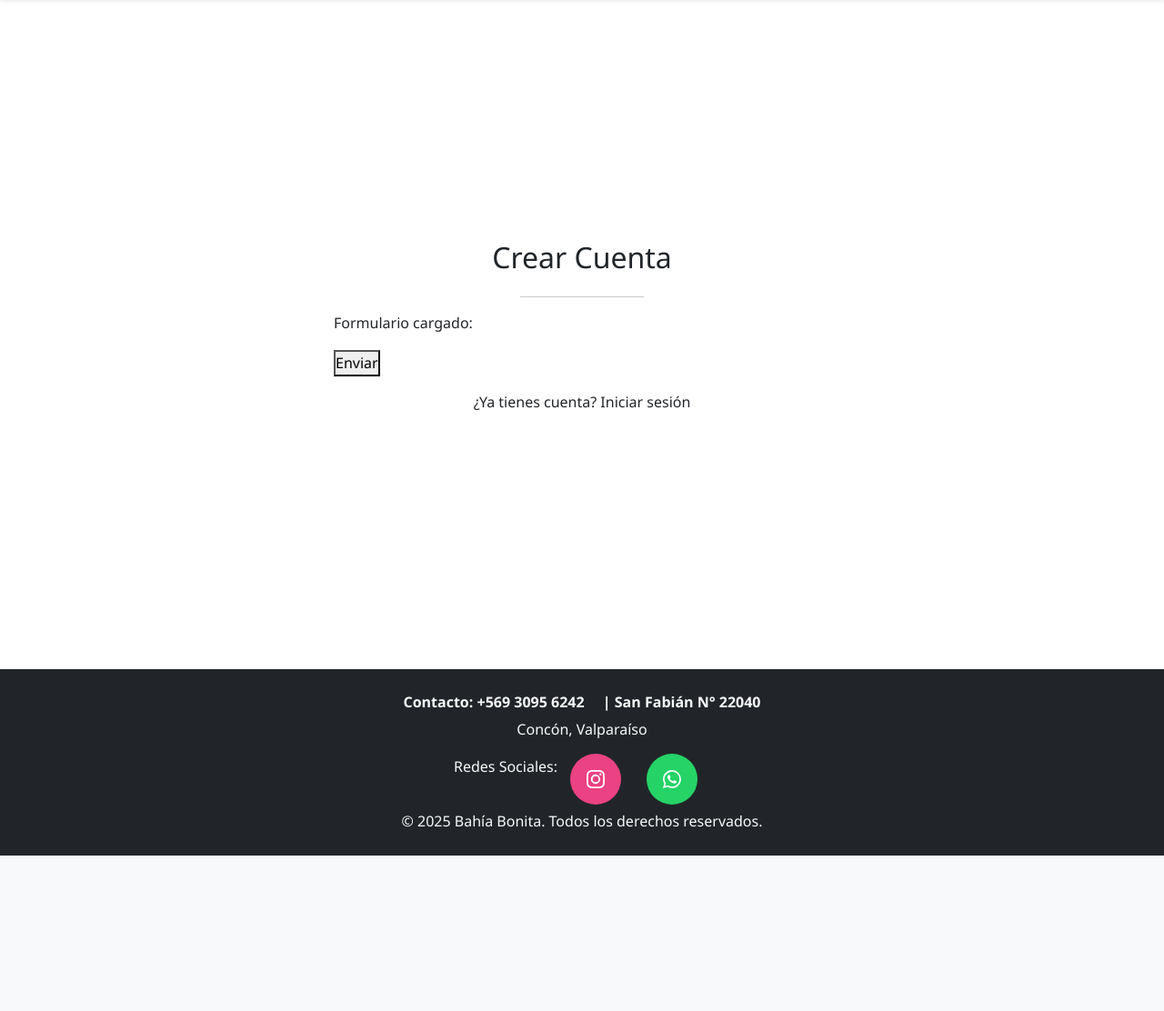
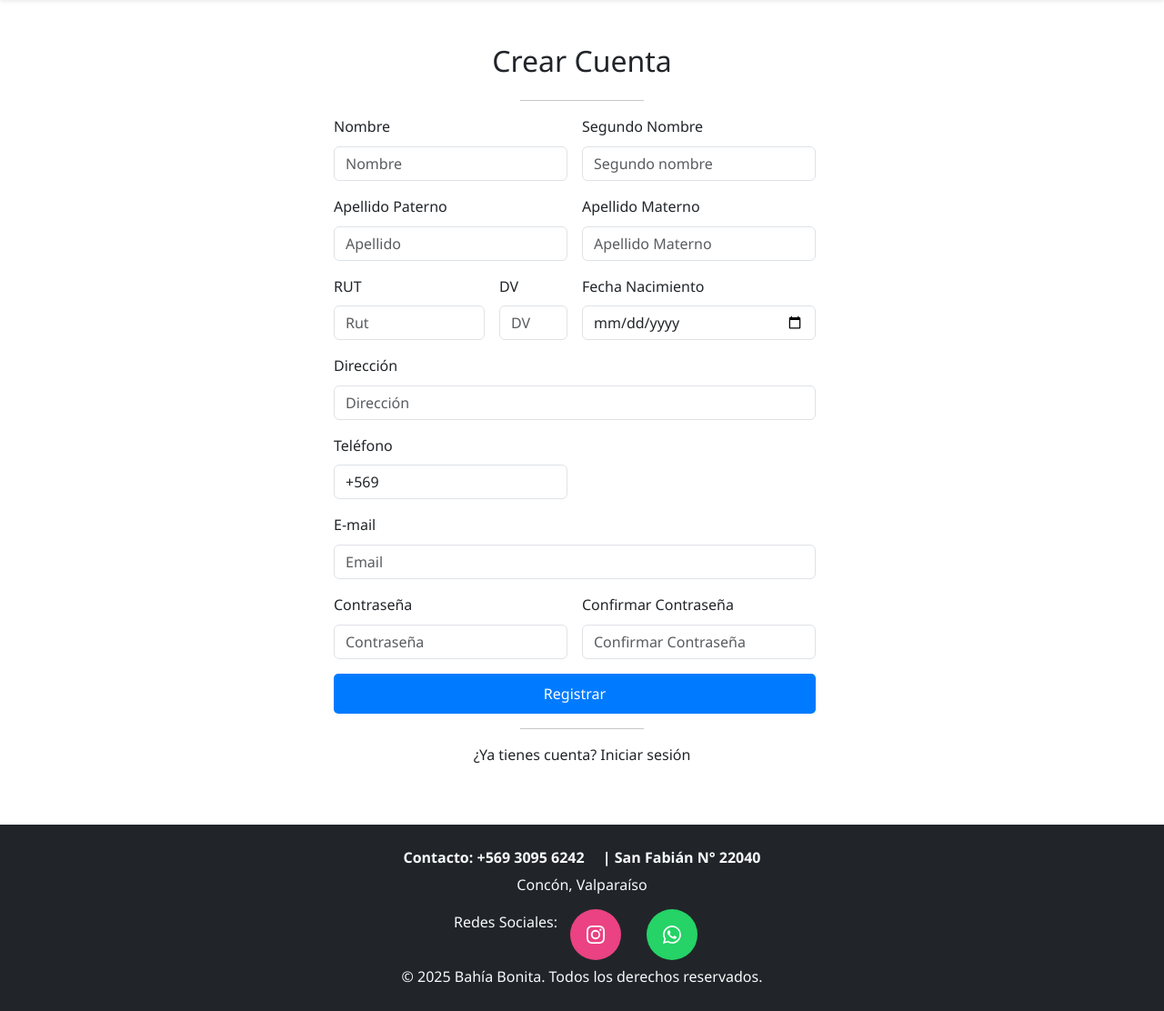
Before and after one commit to MaDemartini/BahiaBonita, a Django app: page /registro/ in a window 1280 px wide. Shown: the part 102-1214 px from the top of the page at 91% size. Before the commit the page ends 1043 px from the top, so only its background shows below. Run offline with Django 5.2, Linux system fonts and the light colour scheme; some libraries are stand-ins or nearby versions.

Commit message:
funcionando
registro de usuarios rdy

```diff
--- a/projects/forms.py
+++ b/projects/forms.py
@@ -16,22 +16,22 @@
     )
 
 class RegisterForm(forms.ModelForm):
-    re_password = forms.CharField(label='Confirmar Contraseña', max_length=100, widget=forms.PasswordInput(attrs={'placeholder': 'Confirmar Contraseña'}))
+    re_password = forms.CharField(label='Confirmar Contraseña', max_length=100, widget=forms.PasswordInput(attrs={'class': 'form-control','placeholder': 'Confirmar Contraseña'}))
     class Meta:
         model = Persona
         fields = ['nombre', 's_nombre', 'apellido', 's_apellido', 'rut', 'dv', 'fecha_nacimiento', 'direccion', 'telefono', 'email', 'password']
         widgets = {
             'nombre': forms.TextInput(attrs={'class': 'form-control', 'placeholder': 'Nombre'}),
             's_nombre': forms.TextInput(attrs={'class': 'form-control', 'placeholder': 'Segundo nombre'}),
-            'apellido': forms.TextInput(attrs={'placeholder': 'Apellido'}),
-            's_apellido': forms.TextInput(attrs={'placeholder': 'Apellido Materno'}),
-            'rut': forms.TextInput(attrs={'placeholder': 'Rut'}),
-            'dv': forms.TextInput(attrs={'placeholder': 'DV'}),
-            'fecha_nacimiento': forms.DateInput(attrs={'placeholder': 'Fecha de Nacimiento', 'type': 'date'}),
-            'direccion': forms.TextInput(attrs={'placeholder': 'Dirección'}),
-            'telefono': forms.TextInput(attrs={'placeholder': 'Teléfono'}),
-            'email': forms.EmailInput(attrs={'placeholder': 'Email'}),
-            'password': forms.PasswordInput(attrs={'placeholder': 'Contraseña'}),
+            'apellido': forms.TextInput(attrs={'class': 'form-control','placeholder': 'Apellido'}),
+            's_apellido': forms.TextInput(attrs={'class': 'form-control','placeholder': 'Apellido Materno'}),
+            'rut': forms.TextInput(attrs={'class': 'form-control','placeholder': 'Rut'}),
+            'dv': forms.TextInput(attrs={'class': 'form-control','placeholder': 'DV'}),
+            'fecha_nacimiento': forms.DateInput(attrs={'class': 'form-control', 'placeholder': 'Fecha de Nacimiento', 'type': 'date'}),
+            'direccion': forms.TextInput(attrs={'class': 'form-control','placeholder': 'Dirección'}),
+            'telefono': forms.TextInput(attrs={'class': 'form-control','value': '+569'}),
+            'email': forms.EmailInput(attrs={'class': 'form-control','placeholder': 'Email'}),
+            'password': forms.PasswordInput(attrs={'class': 'form-control','placeholder': 'Contraseña'}),
         }
 
 #funcion para validar rut y dv
--- a/projects/templates/register.html
+++ b/projects/templates/register.html
@@ -3,16 +3,101 @@
 {% block title %}Registro - Bahía Bonita{% endblock %}
 
 {% block content %}
-<div class="container d-flex justify-content-center align-items-center" style="min-height: 80vh;">
+<div class="container d-flex justify-content-center align-items-center"
+  style="min-height: 80vh;">
   <div class="col-md-8 col-lg-6">
     <h2 class="text-center mb-4">Crear Cuenta</h2>
     <hr class="w-25 mx-auto">
-    <p>Formulario cargado: {{ form }}</p>
-    <form method = 'POST'>
-        {% csrf_token %}
-        {{ form.as_p }}
-        <button type="submit">Enviar</button>
+    <form class="row g-3" method='POST'>
+      {% csrf_token %}
+      <div class="col-md-6">
+        <label for="{{ form.nombre.id_for_label }}"
+          class="form-label">Nombre</label>
+        {{ form.nombre }}
+        {{ form.nombre.errors }}
+      </div>
+
+      <div class="col-md-6">
+        <label for="{{ form.s_nombre.id_for_label }}" class="form-label">Segundo
+          Nombre</label>
+        {{ form.s_nombre }}
+        {{ form.s_nombre.errors }}
+      </div>
+
+      <div class="col-md-6">
+        <label for="{{ form.apellido.id_for_label }}"
+          class="form-label">Apellido Paterno</label>
+        {{ form.apellido }}
+        {{ form.apellido.errors }}
+      </div>
+
+      <div class="col-md-6">
+        <label for="{{ form.s_apellido.id_for_label }}"
+          class="form-label">Apellido Materno</label>
+        {{ form.s_apellido }}
+        {{ form.s_apellido.errors }}
+      </div>
+
+      <div class="col-md-4">
+        <label for="{{ form.rut.id_for_label }}" class="form-label">RUT</label>
+        {{ form.rut }}
+        {{ form.rut.errors }}
+      </div>
+
+      <div class="col-md-2">
+        <label for="{{ form.dv.id_for_label }}" class="form-label">DV</label>
+        {{ form.dv }}
+        {{ form.dv.errors }}
+      </div>
+
+      <div class="col-md-6">
+        <label for="{{ form.fecha_nacimiento.id_for_label }}"
+          class="form-label">Fecha Nacimiento</label>
+        {{ form.fecha_nacimiento }}
+        {{ form.fecha_nacimiento.errors }}
+      </div>
+
+      <div class="col-12">
+        <label for="{{ form.direccion.id_for_label }}"
+          class="form-label">Dirección</label>
+        {{ form.direccion }}
+        {{ form.direccion.errors }}
+      </div>
+
+      <div class="col-md-6">
+        <label for="{{ form.telefono.id_for_label }}"
+          class="form-label">Teléfono</label>
+        {{ form.telefono }}
+        {{ form.telefono.errors }}
+      </div>
+
+      <div class="col-12">
+        <label for="{{ form.email.id_for_label }}"
+          class="form-label">E-mail</label>
+        {{ form.email }}
+        {{ form.email.errors }}
+      </div>
+
+      <div class="col-md-6">
+        <label for="{{ form.password.id_for_label }}"
+          class="form-label">Contraseña</label>
+        {{ form.password }}
+        {{ form.password.errors }}
+      </div>
+
+      <div class="col-md-6">
+        <label for="{{ form.re_password.id_for_label }}"
+          class="form-label">Confirmar Contraseña</label>
+        {{ form.re_password }}
+        {{ form.re_password.errors }}
+      </div>
+
+      <div class="col-12">
+        <button type="submit" class="btn btn-primary w-100">Registrar</button>
+      </div>
     </form>
+
+    <hr class="w-25 mx-auto">
 
     <script>
         {% for message in messages %}
@@ -30,4 +115,5 @@
     </p>
   </div>
 </div>
+
 {% endblock %}
--- a/projects/utils.py
+++ b/projects/utils.py
@@ -7,7 +7,9 @@
 
     for numero in reversed(rut):
         suma += int(numero) * multiplicador
-        multiplicador = 9 if multiplicador == 7 else multiplicador + 1
+        multiplicador += 1
+        if multiplicador > 7:
+            multiplicador = 2
 
     resultado = 11 - (suma % 11)
     if resultado == 11:
--- a/projects/views.py
+++ b/projects/views.py
@@ -107,6 +107,7 @@
         form = RegisterForm(request.POST)
         if form.is_valid():
             post_data = form.cleaned_data
+            post_data['password'] = make_password(form.cleaned_data['password'])
             post_data.pop('re_password')
             response = postApiRegister(post_data)
             if "Datos guardados exitosamente" in response:
@@ -117,7 +118,7 @@
     else:
         form = RegisterForm()
         print("Campos del formulario:", form.fields)
-        return render(request, 'register.html', {'form': form})
+    return render(request, 'register.html', {'form': form})
 
 
 #########################################################################
@@ -398,9 +399,6 @@
 def contacto(request):
     return render(request, 'contacto.html')
 
-def registerPage(request):
-    return render(request, 'register.html')
-
 def loginPage(request):
     return render(request, 'login.html')
 
```
Also changed, not shown: projects/api.py (line endings or trailing spaces), projects/serializers.py (line endings or trailing spaces).
